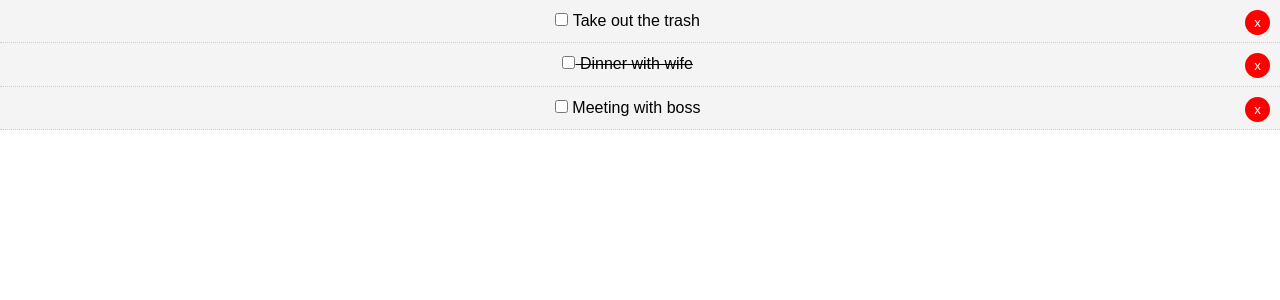
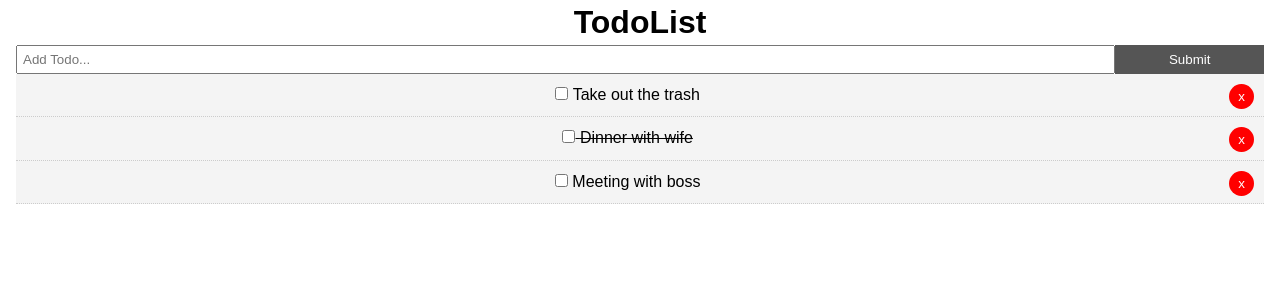
Before and after one commit to kirolos-mater/react-crash-todo, a React (Create React App) app: page / in a window 1280 px wide. Shown: the top 300 px of the page. Built offline with nearby package versions, Linux system fonts and the light colour scheme.

Commit message:
add function

```diff
--- a/src/App.css
+++ b/src/App.css
@@ -54,3 +54,20 @@
   color: #333;
   text-decoration: none;
 }
+
+.container {
+  padding: 0 1rem;
+}
+
+.btn {
+  display: inline-block;
+  border: none;
+  background: #555;
+  color: #fff;
+  padding: 7px 20px;
+  cursor: pointer;
+}
+
+.btn:hover {
+  background: #666;
+}
--- a/src/App.js
+++ b/src/App.js
@@ -1,6 +1,8 @@
 import React, {Component} from 'react';
 // import logo from './logo.svg';
 import Todos from './components/Todos';
+import AddTodo from './components/AddTodo';
+import Header from './components/layout/Header';
 import './App.css';
 
 class App extends Component{
@@ -40,19 +42,39 @@
     this.setState({todos: [...this.state.todos.filter(todo => todo.id !== id)]});
   }
 
+  // Add Todo
+  addTodo = (title) => {
+    const newTodo = {
+      id: 4,
+      title,
+      completed: false,
+    };
+    this.setState({todos: [...this.state.todos, newTodo]});
+  }
+
   render() {
     return (
       <div className="App">
-        <Todos
-        todos={this.state.todos}
-        markComplete={this.markComplete}
-        delTodo={this.delTodo}
-        />
+        <div className="container">
+          <Header style={headerStyle} />
+          <AddTodo addTodo={this.addTodo} />
+          <Todos
+          todos={this.state.todos}
+          markComplete={this.markComplete}
+          delTodo={this.delTodo}
+          />
+        </div>
       </div>
     );
   }
 
 }
 
+const headerStyle = {
+  background: '#333',
+  color: '#fff',
+  textAlign: 'center',
+  padding: '10px'
+}
 
 export default App;
--- /dev/null
+++ b/src/components/AddTodo.js
@@ -0,0 +1,44 @@
+import React, { Component } from 'react'
+
+export class AddTodo extends Component {
+
+    state = {
+        title: '',
+    }
+
+    onChange = (e) => this.setState({
+        [e.target.name]: e.target.value,
+    });
+
+    onSubmit = (e) => {
+        e.preventDefault();
+        this.props.addTodo(this.state.title);
+        this.setState({title: ''});
+    }
+
+    render() {
+        return (
+            <form
+                onSubmit={this.onSubmit}
+                style={{display: 'flex'}}
+            >
+                <input
+                    type="text"
+                    name="title"
+                    style={{flex: '10', padding: '5px'}}
+                    placeholder="Add Todo..."
+                    value={this.state.title}
+                    onChange={this.onChange}
+                />
+                <input
+                    type="submit"
+                    value="Submit"
+                    className="btn"
+                    style={{flex: '1'}}
+                />
+            </form>
+        )
+    }
+}
+
+export default AddTodo
--- a/src/components/layout/Header.js
+++ b/src/components/layout/Header.js
@@ -2,9 +2,9 @@
 
 function Header() {
     return (
-        <div>
-
-        </div>
+        <header>
+            <h1>TodoList</h1>
+        </header>
     )
 }
 
```
